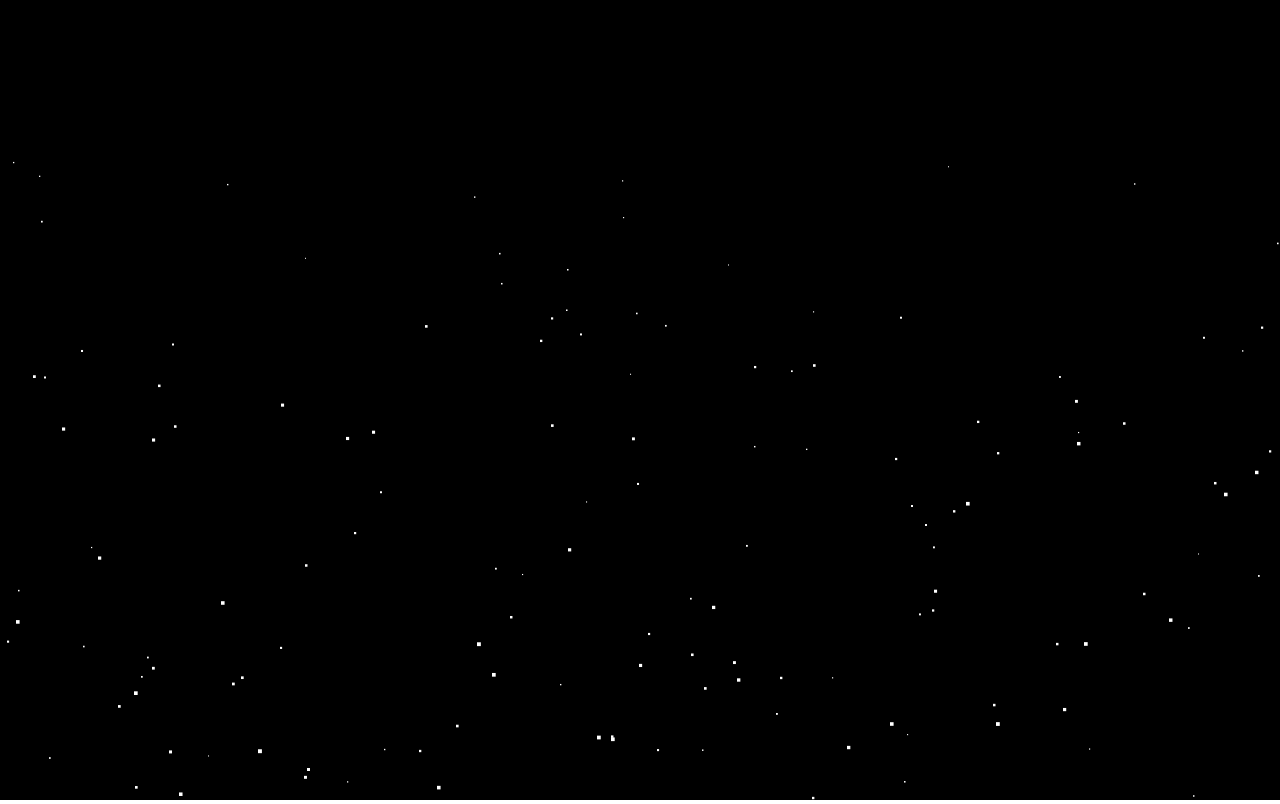
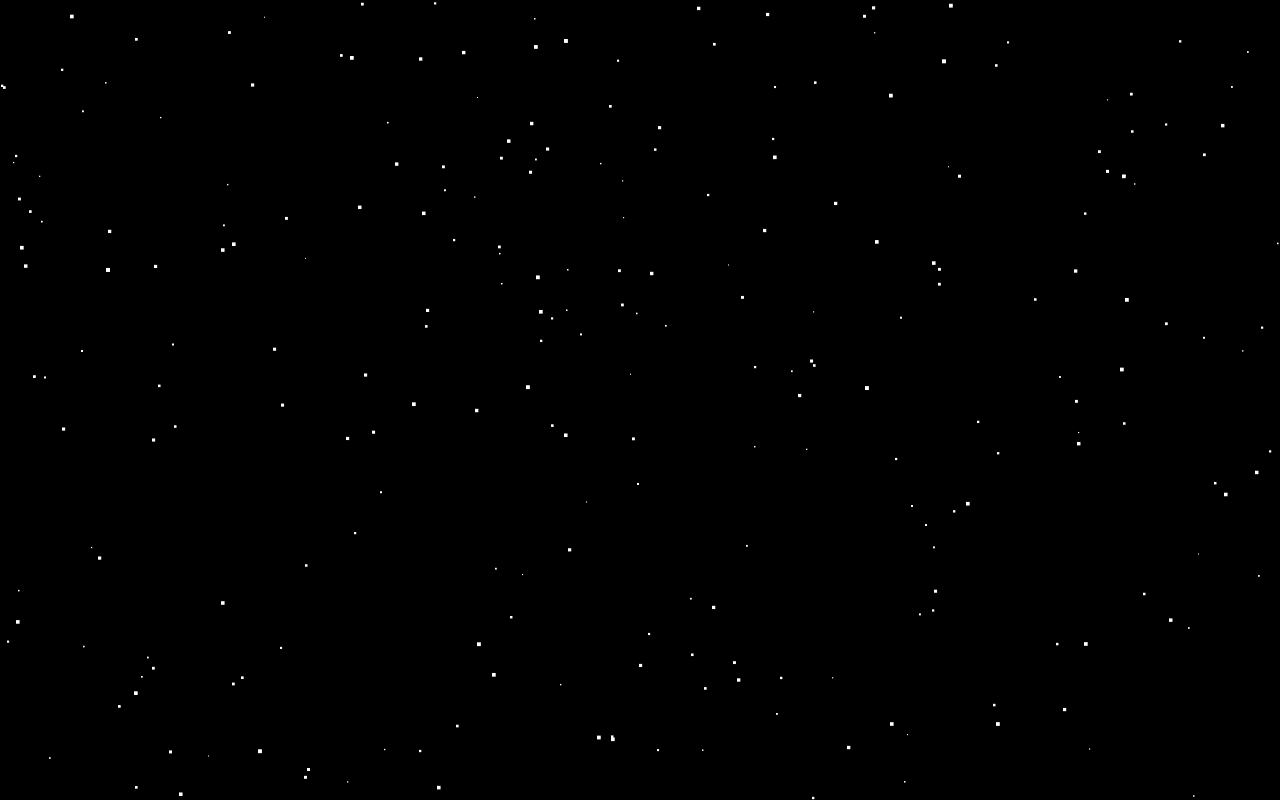
Before and after one commit to jeremylarter/star-field, a website: page index.html in a window 1280 px wide. Drawn offline with Linux system fonts and the light colour scheme.

Commit message:
Fix extra scroll bars, fix star visibility

```diff
--- a/index.html
+++ b/index.html
@@ -12,10 +12,10 @@
                 margin: 0;
                 padding: 0;
             }
+            canvas {
+                display: block;
+            }
         </style>
     </head>
-    <body>
-
-        <script src="scripts/starfield.js"></script>
-    </body>
+    <body><script src="scripts/starfield.js"></script></body>
 </html>
--- a/scripts/starfield.js
+++ b/scripts/starfield.js
@@ -22,7 +22,7 @@
                 return Rx.Observable.interval(speed)
                     .map(function () {
                         starArray.forEach(function (star) {
-                            if (star.y >= canvasWidth) {
+                            if (star.y >= canvasHeight) {
                                 star.y = 0;
                             }
                             star.y += star.size;
```
